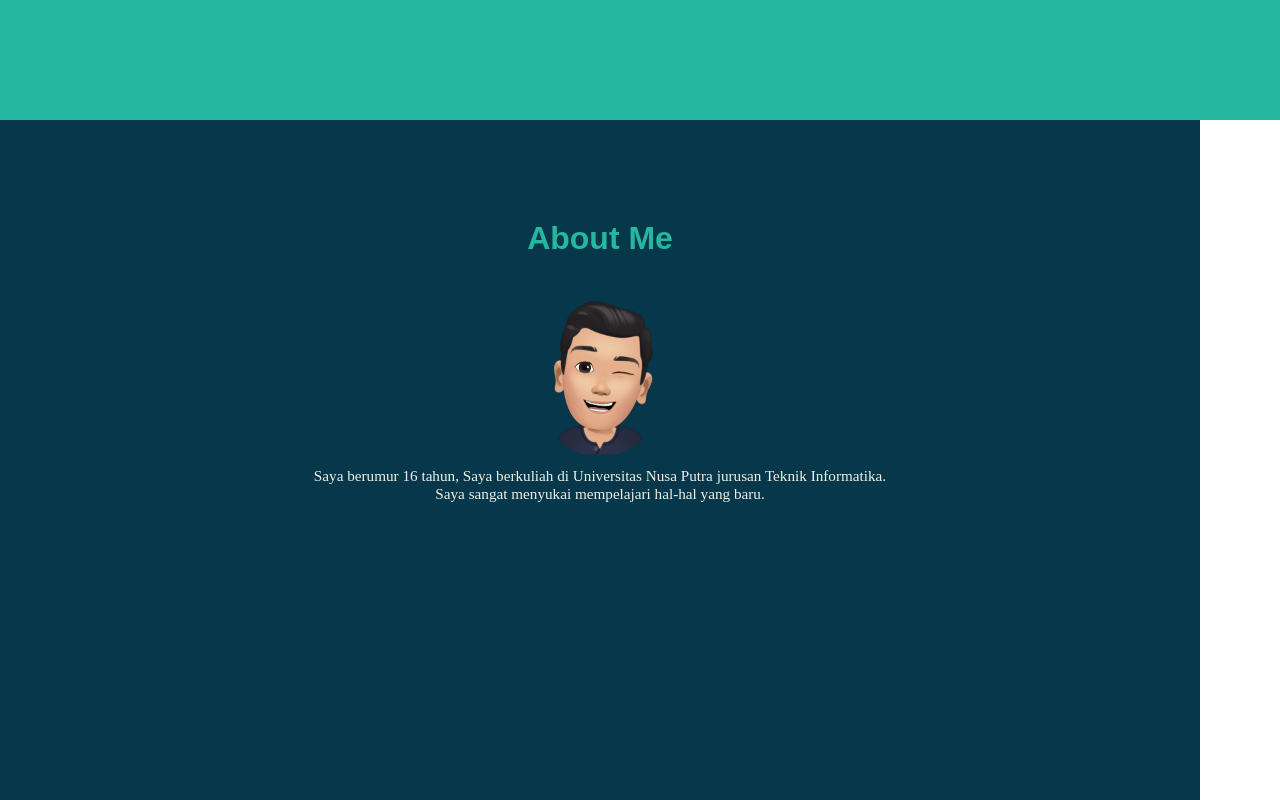
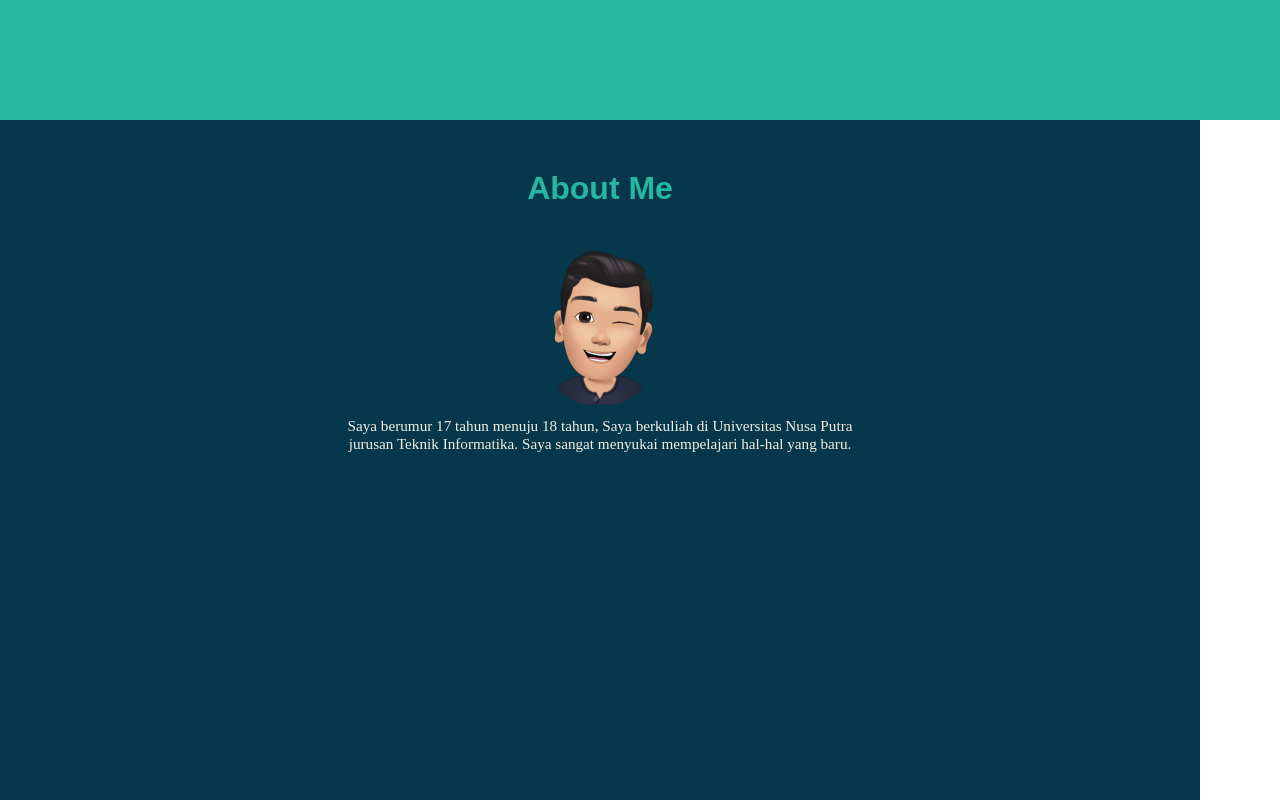
Before and after one commit to pnjia/latihanForMe, a website: page index.html in a window 1280 px wide. Shown: the part 680-1480 px from the top of the page. Drawn offline with Linux system fonts and the light colour scheme.

Commit message:
mencoba mengubah sesuatu

```diff
--- a/index.html
+++ b/index.html
@@ -29,7 +29,7 @@
           <h1>About Me</h1>
         </div>
         <img src="img/fbavatar.png" alt="avatar" class="center">
-        <p>Saya berumur 16 tahun, Saya berkuliah di Universitas Nusa Putra jurusan Teknik Informatika.
+        <p>Saya berumur 17 tahun menuju 18 tahun, Saya berkuliah di Universitas Nusa Putra jurusan Teknik Informatika.
           Saya sangat menyukai mempelajari hal-hal yang baru.
         </p>
       </div>
--- a/styles.css
+++ b/styles.css
@@ -30,7 +30,6 @@ body {
   top: 0;
   left: 0;
   width: 100%;
-  background-color: black;
 }
 .menu {
   display: flex;
@@ -38,6 +37,7 @@ body {
   position: absolute;
   right: 30px;
   margin-top: 10px;
+  width: auto;
 }
 .menu li {
   list-style: none;
@@ -78,7 +78,7 @@ body {
   background-color: #07374a;
 }
 .penjelasan {
-  padding: 100px 0;
+  padding: 50px;
 }
 .penjelasan h1 {
   color: #25b79f;
```
